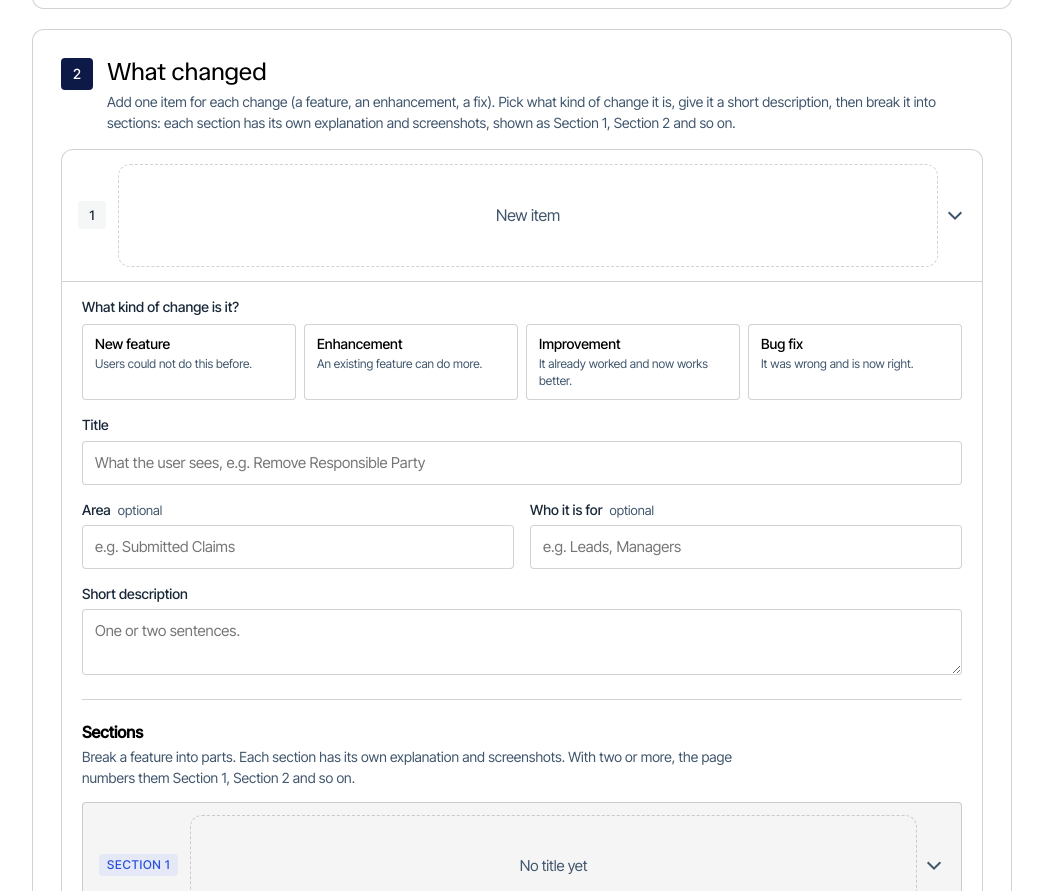
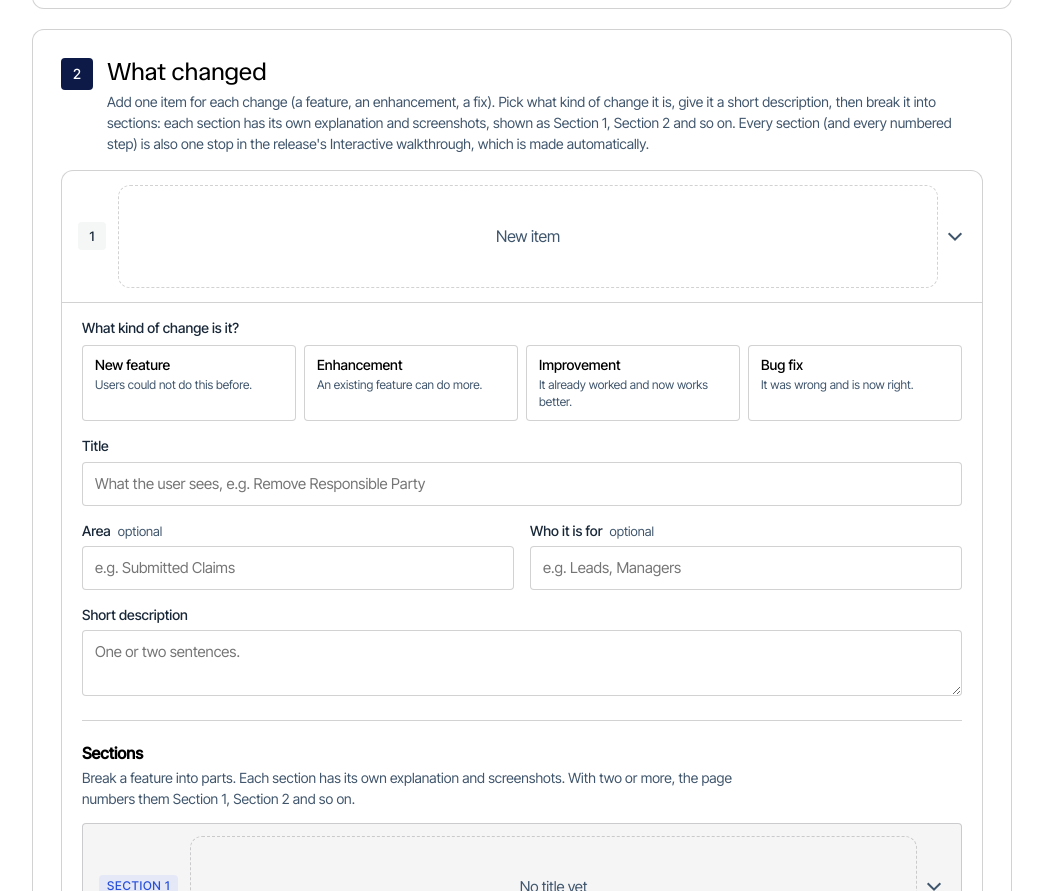
Before and after one commit to Gowthamr0506/RevGen-i, a plain HTML site: page release-notes/admin/index.html in a window 1280 px wide. Shown: the part 1461-2352 px from the top of the page, without its empty margins (118-1161 px from the left). Drawn offline with Linux system fonts and the light colour scheme.

Commit message:
Composer: sections and steps become walkthrough stops (hint)

```diff
--- a/release-notes/admin/index.html
+++ b/release-notes/admin/index.html
@@ -127,7 +127,7 @@
         </section>
 
         <section class="panel" id="changes" aria-labelledby="h-changes">
-          <div class="panel-head"><span class="num" aria-hidden="true">2</span><div><h2 id="h-changes" class="panel-title">What changed</h2><p class="muted small">Add one item for each change (a feature, an enhancement, a fix). Pick what kind of change it is, give it a short description, then break it into sections: each section has its own explanation and screenshots, shown as Section 1, Section 2 and so on.</p></div></div>
+          <div class="panel-head"><span class="num" aria-hidden="true">2</span><div><h2 id="h-changes" class="panel-title">What changed</h2><p class="muted small">Add one item for each change (a feature, an enhancement, a fix). Pick what kind of change it is, give it a short description, then break it into sections: each section has its own explanation and screenshots, shown as Section 1, Section 2 and so on. Every section (and every numbered step) is also one stop in the release's Interactive walkthrough, which is made automatically.</p></div></div>
           <div id="items"></div>
           <div class="actions between">
             <button class="btn btn-outline" id="addItem" type="button">Add another item</button>
```
